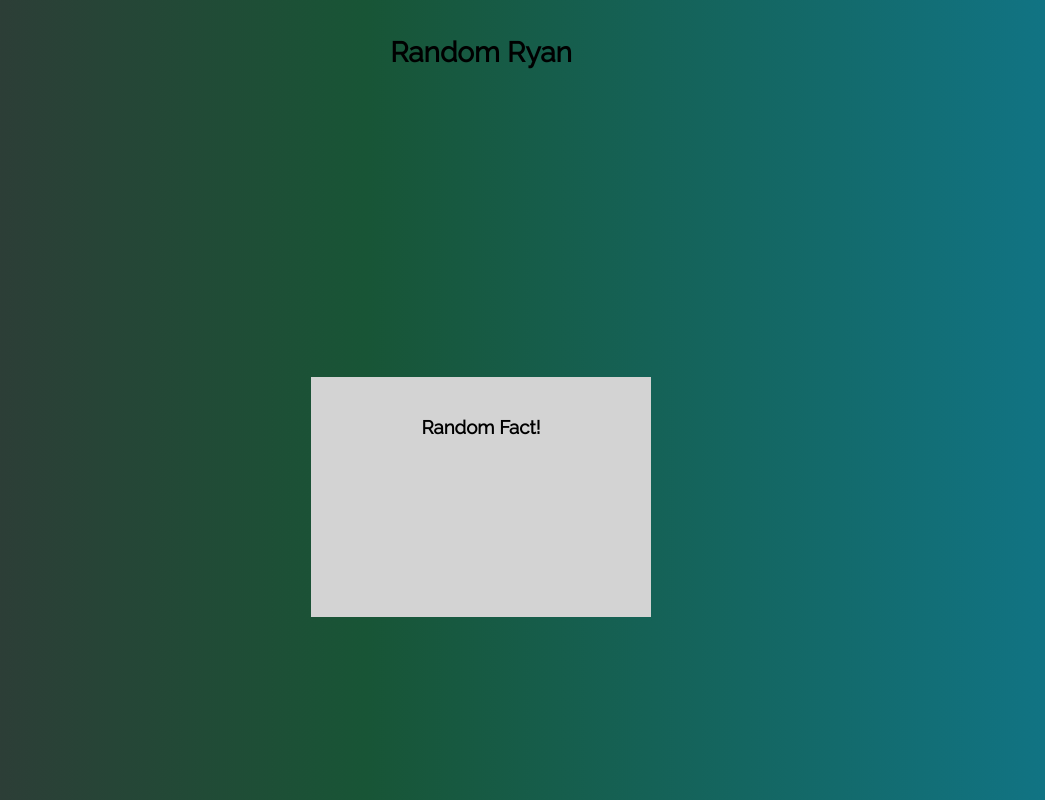
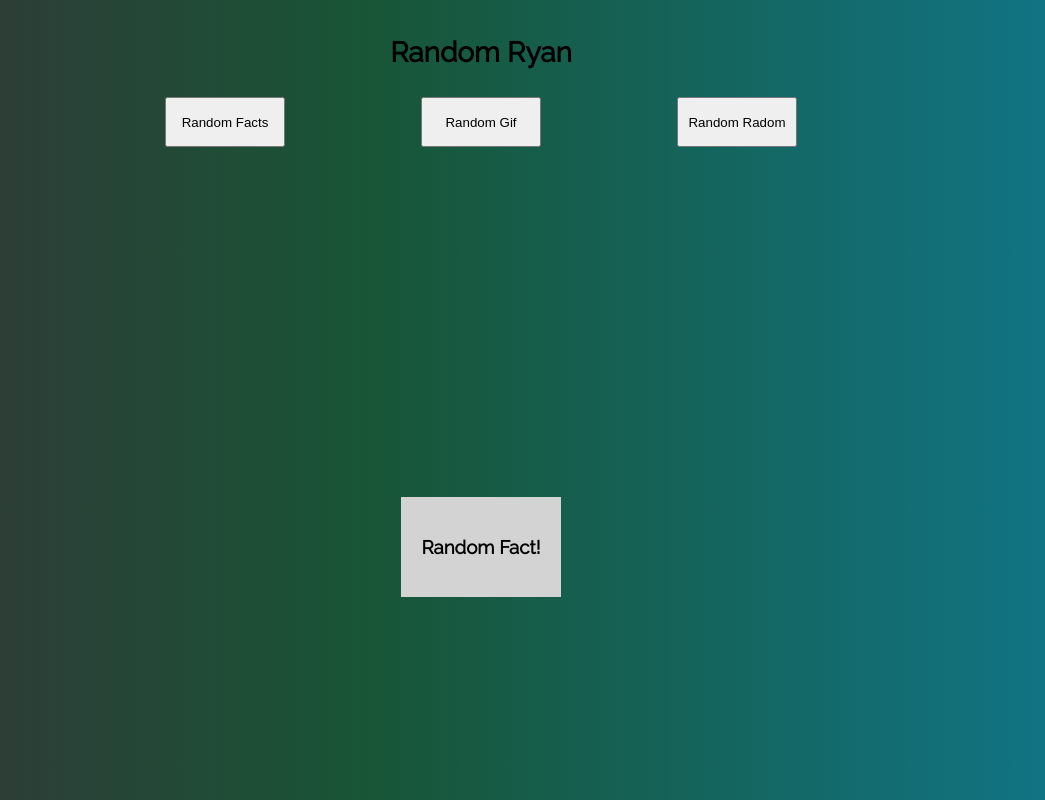
Before and after one commit to rclardy/straightFacts, a plain HTML site: page index.html in a window 1280 px wide. Shown: the top 800 px of the page, without its empty margins (159-1204 px from the left). Drawn offline with Linux system fonts and the light colour scheme; no server answers.

Commit message:
added btns for future features

```diff
--- a/css/style.css
+++ b/css/style.css
@@ -14,24 +14,34 @@ header {
   align-items: center;
   justify-content: center;
 }
+.top {
+  width: 50%;
+}
+
+.nav {
+  display: flex;
+  justify-content: space-between;
+}
+.btn {
+  width: 120px;
+  height: 50px;
+}
 .title {
   font-size: 1.5rem;
+  text-align: center;
 }
 
 .section-container {
   display: flex;
   align-items: center;
   justify-content: center;
-  height: 100vh; /* Added to make sure the container takes the full viewport height */
-  padding-bottom: 3rem;
+  height: 100vh;
 }
 
 .fact {
-  height: 200px; /* Increased height for visibility */
-  width: 300px; /* Increased width for visibility */
-  background-color: lightgray; /* Added background color for visibility */
-  text-align: center; /* Center text inside the .fact container */
-  padding: 20px; /* Added padding for better presentation */
+  background-color: lightgray;
+  text-align: center;
+  padding: 20px;
 }
 #source a {
   text-decoration: none;
--- a/index.html
+++ b/index.html
@@ -15,11 +15,15 @@
   </head>
   <body>
     <header>
-      <section class="navbar">
+      <section class="top">
         <section class="title">
           <h1>Random Ryan</h1>
         </section>
-        <section class="hamburger"></section>
+        <section class="nav">
+          <button class="btn">Random Facts</button>
+          <button class="btn">Random Gif</button>
+          <button class="btn">Random Radom</button>
+        </section>
       </section>
     </header>
     <section class="section-container">
```
